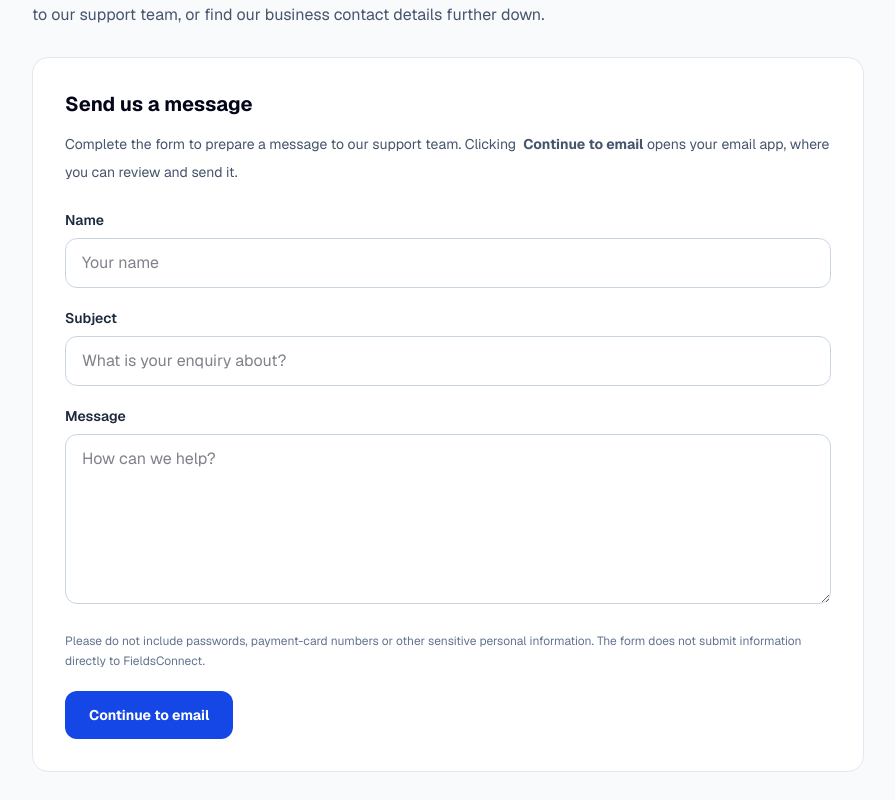
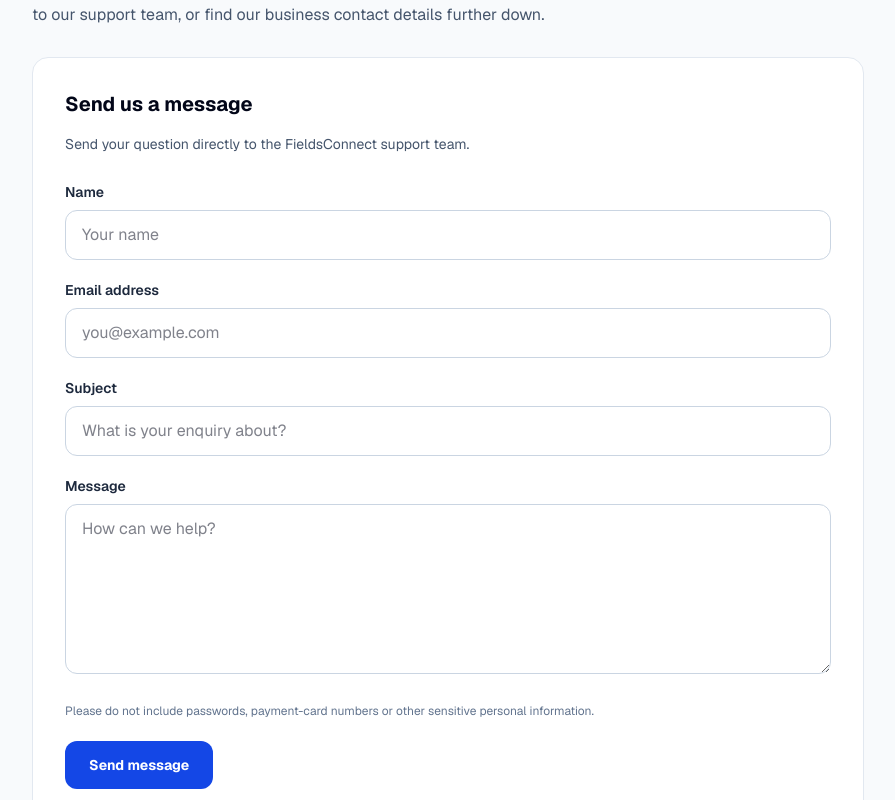
Before and after one commit to kevinmasindi88-del/fieldsconnect, a Next.js app: page /contact in a window 1280 px wide. Shown: the part 260-1060 px from the top of the page, without its empty margins (192-1087 px from the left). Built offline with nearby package versions, Linux system fonts and the light colour scheme; no server answers.

Commit message:
Send Contact Us via server endpoint with email reply address and honest status

```diff
--- a/components/contact/ContactForm.tsx
+++ b/components/contact/ContactForm.tsx
@@ -6,33 +6,57 @@ const SUPPORT_EMAIL = "support@fieldsconnect.app";
 
 export function ContactForm() {
   const [name, setName] = useState("");
+  const [email, setEmail] = useState("");
   const [subject, setSubject] = useState("");
   const [message, setMessage] = useState("");
-  const [openedEmail, setOpenedEmail] = useState(false);
+  const [isSending, setIsSending] = useState(false);
+  const [isSent, setIsSent] = useState(false);
+  const [sendError, setSendError] = useState<string | null>(null);
 
-  function handleSubmit(event: FormEvent<HTMLFormElement>) {
+  async function handleSubmit(event: FormEvent<HTMLFormElement>) {
     event.preventDefault();
+    if (isSending) return;
+    setIsSending(true);
+    setIsSent(false);
+    setSendError(null);
+    try {
+      const response = await fetch("/api/contact", {
+        method: "POST",
+        headers: { "Content-Type": "application/json" },
+        body: JSON.stringify({
+          name: name.trim(),
+          email: email.trim(),
+          subject: subject.trim(),
+          message: message.trim(),
+          website: (event.currentTarget.elements.namedItem("website") as HTMLInputElement | null)?.value ?? "",
+        }),
+      });
+      const result: { ok?: boolean; error?: string } = await response.json();
+      if (!response.ok || !result.ok) {
+        throw new Error(result.error || "Unable to send your message. Please try again.");
+      }
+      setIsSent(true);
+      setName("");
+      setEmail("");
+      setSubject("");
+      setMessage("");
+    } catch (error) {
+      setSendError(error instanceof Error ? error.message : "Unable to send your message.");
+    } finally {
+      setIsSending(false);
+    }
+  }
 
-    const cleanName = name.trim();
-    const cleanSubject = subject.trim();
-    const cleanMessage = message.trim();
-    if (!cleanName || !cleanSubject || !cleanMessage) return;
-
-    const body = `Name: ${cleanName}\n\nMessage:\n${cleanMessage}\n\n---\nSent from the FieldsConnect contact form.`;
-    const href = `mailto:${SUPPORT_EMAIL}?subject=${encodeURIComponent(cleanSubject)}&body=${encodeURIComponent(body)}`;
-
-    // A mailto link opens the visitor's configured mail application.
-    // This page does not send or store the message itself.
-    setOpenedEmail(true);
-    window.location.href = href;
+  function clearStatus() {
+    setIsSent(false);
+    setSendError(null);
   }
 
   return (
     <section aria-labelledby="contact-form-heading" className="rounded-2xl border border-slate-200 bg-white p-6 sm:p-8">
       <h2 id="contact-form-heading" className="text-xl font-bold">Send us a message</h2>
       <p className="mt-3 text-sm leading-7 text-slate-600">
-        Complete the form to prepare a message to our support team. Clicking
-        &nbsp;<strong>Continue to email</strong> opens your email app, where you can review and send it.
+        Send your question directly to the FieldsConnect support team.
       </p>
       <form onSubmit={handleSubmit} className="mt-6 space-y-5">
         <div>
@@ -45,8 +69,23 @@ export function ContactForm() {
             required
             maxLength={120}
             value={name}
-            onChange={(event) => { setName(event.target.value); setOpenedEmail(false); }}
+            onChange={(event) => { setName(event.target.value); clearStatus(); }}
             placeholder="Your name"
+            className="min-h-12 w-full rounded-xl border border-slate-300 bg-white px-4 py-3 text-base text-slate-950 outline-none focus:border-blue-700 focus:ring-2 focus:ring-blue-700/20"
+          />
+        </div>
+        <div>
+          <label htmlFor="contact-email" className="mb-2 block text-sm font-semibold text-slate-800">Email address</label>
+          <input
+            id="contact-email"
+            name="email"
+            autoComplete="email"
+            type="email"
+            required
+            maxLength={254}
+            value={email}
+            onChange={(event) => { setEmail(event.target.value); clearStatus(); }}
+            placeholder="you@example.com"
             className="min-h-12 w-full rounded-xl border border-slate-300 bg-white px-4 py-3 text-base text-slate-950 outline-none focus:border-blue-700 focus:ring-2 focus:ring-blue-700/20"
           />
         </div>
@@ -59,7 +98,7 @@ export function ContactForm() {
             required
             maxLength={150}
             value={subject}
-            onChange={(event) => { setSubject(event.target.value); setOpenedEmail(false); }}
+            onChange={(event) => { setSubject(event.target.value); clearStatus(); }}
             placeholder="What is your enquiry about?"
             className="min-h-12 w-full rounded-xl border border-slate-300 bg-white px-4 py-3 text-base text-slate-950 outline-none focus:border-blue-700 focus:ring-2 focus:ring-blue-700/20"
           />
@@ -73,27 +112,35 @@ export function ContactForm() {
             rows={6}
             maxLength={1500}
             value={message}
-            onChange={(event) => { setMessage(event.target.value); setOpenedEmail(false); }}
+            onChange={(event) => { setMessage(event.target.value); clearStatus(); }}
             placeholder="How can we help?"
             className="w-full resize-y rounded-xl border border-slate-300 bg-white px-4 py-3 text-base text-slate-950 outline-none focus:border-blue-700 focus:ring-2 focus:ring-blue-700/20"
           />
         </div>
         <p className="text-xs leading-5 text-slate-500">
           Please do not include passwords, payment-card numbers or other sensitive personal information.
-          The form does not submit information directly to FieldsConnect.
         </p>
+        <div className="absolute -left-[10000px] h-px w-px overflow-hidden" aria-hidden="true">
+          <label htmlFor="contact-website">Website</label>
+          <input id="contact-website" name="website" tabIndex={-1} autoComplete="off" type="text" />
+        </div>
         <button
           type="submit"
-          className="inline-flex min-h-12 w-full items-center justify-center rounded-xl bg-blue-700 px-6 text-sm font-bold text-white transition hover:bg-blue-800 focus-visible:outline-2 focus-visible:outline-offset-2 focus-visible:outline-blue-700 sm:w-auto"
+          disabled={isSending}
+          className="inline-flex min-h-12 w-full items-center justify-center rounded-xl bg-blue-700 px-6 text-sm font-bold text-white transition hover:bg-blue-800 focus-visible:outline-2 focus-visible:outline-offset-2 focus-visible:outline-blue-700 disabled:cursor-wait disabled:opacity-60 sm:w-auto"
         >
-          Continue to email
+          {isSending ? "Sending..." : "Send message"}
         </button>
-        {openedEmail && (
-          <p role="status" className="text-sm leading-6 text-slate-700">
-            Your email app should open with the message prepared. Please press Send there.
-            If nothing opens, you can email{" "}
-            <a className="font-semibold text-blue-700 underline" href={`mailto:${SUPPORT_EMAIL}`}>
-              {SUPPORT_EMAIL}
+        {isSent && (
+          <p role="status" className="text-sm font-medium leading-6 text-green-700">
+            Your message has been sent to the FieldsConnect support team.
+          </p>
+        )}
+        {sendError && (
+          <p role="alert" className="text-sm leading-6 text-red-700">
+            {sendError}{" "}
+            <a className="font-semibold underline underline-offset-2" href={`mailto:${SUPPORT_EMAIL}`}>
+              Email support directly
             </a>.
           </p>
         )}
```
